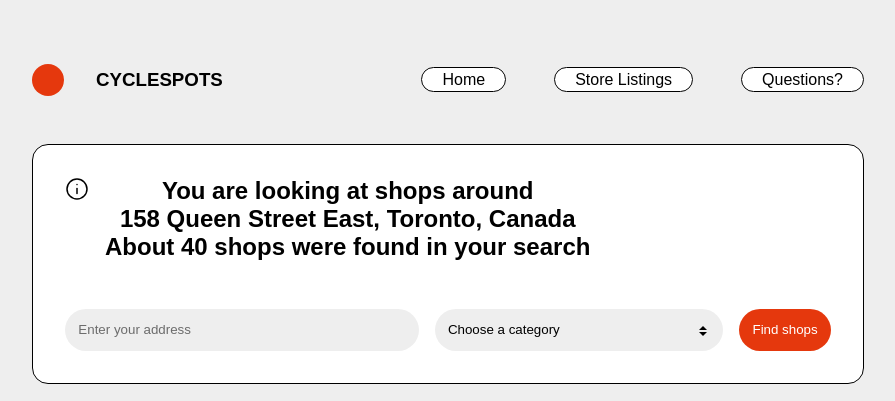
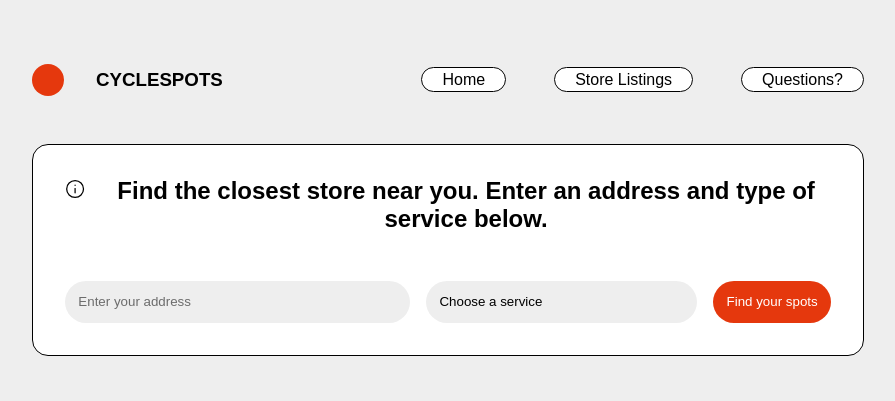
Before and after one commit to aubreymae/cyclespots, a React (Vite) app in the folder cyclespots/: page /listings in a window 1280 px wide. Shown: the top 401 px of the page, without its empty margins (192-1087 px from the left). Built offline with nearby package versions, Linux system fonts and the light colour scheme; no server answers; the database is empty; some icons are missing; a web font is replaced by a local one.

Commit message:
Created script to JSON store file into CSV, added extra services in search listings.

```diff
--- a/cyclespots/src/components/SearchListing/SearchListing.jsx
+++ b/cyclespots/src/components/SearchListing/SearchListing.jsx
@@ -37,9 +37,10 @@ export default function SearchListing() {
             ></path>
           </svg>
           <div className="listing-body">
-            <h2>You are looking at shops around</h2>
-            <h2>158 Queen Street East, Toronto, Canada</h2>
-            <h2>About 40 shops were found in your search</h2>
+            <h2>
+              Find the closest store near you. Enter an address and type of
+              service below.
+            </h2>
           </div>
         </div>
         <form action="" id="hero-form" className="form-container">
@@ -49,13 +50,14 @@ export default function SearchListing() {
           <div className="form-container__item custom-select">
             <select name="" id="select-container">
               <option value="" disabled selected>
-                Choose a category
+                Choose a service
               </option>
-              <option value="">Sales</option>
               <option value="">Repairs</option>
+              <option value="">Rentals</option>
+              <option value="">Custom Builds</option>
             </select>
           </div>
-          <button>Find shops</button>
+          <button>Find your spots</button>
         </form>
       </section>
     </>
--- a/cyclespots/src/index.css
+++ b/cyclespots/src/index.css
@@ -165,7 +165,7 @@ button {
     border: var(--global-border);
   }
 
-  .custom-select::before {
+  /* .custom-select::before {
     border-left: var(--size) solid transparent;
     border-right: var(--size) solid transparent;
     border-bottom: var(--size) solid black;
@@ -177,7 +177,7 @@ button {
     border-right: var(--size) solid transparent;
     border-top: var(--size) solid black;
     top: 55%;
-  }
+  } */
 
   .accordion-container {
     border-bottom: solid 1px lightgray;
```
Also changed, not shown: 2 other files (tests, documents, lock files or other folders).
